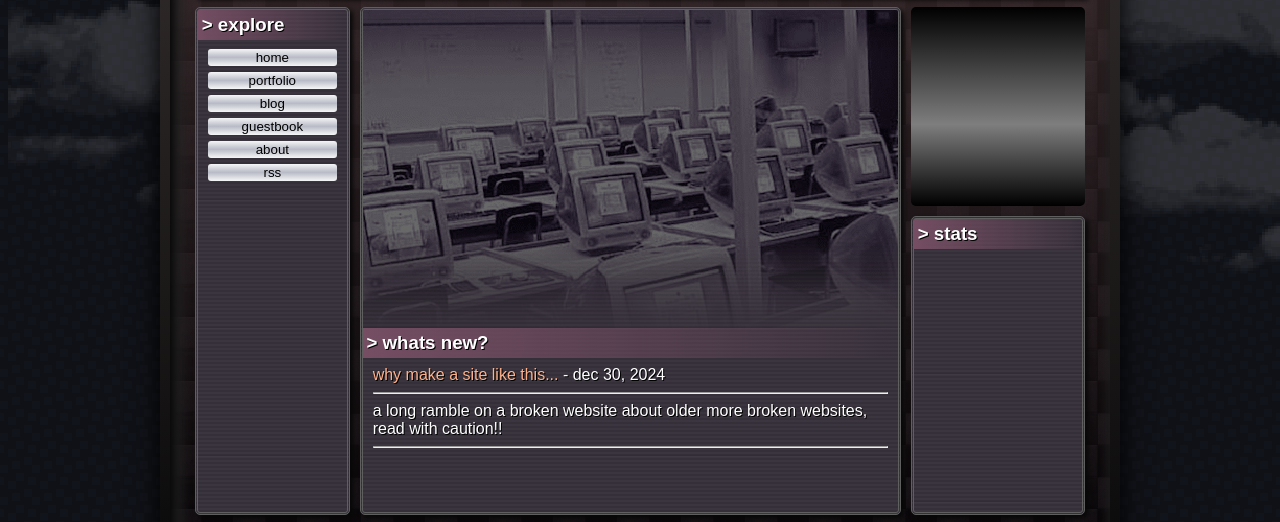
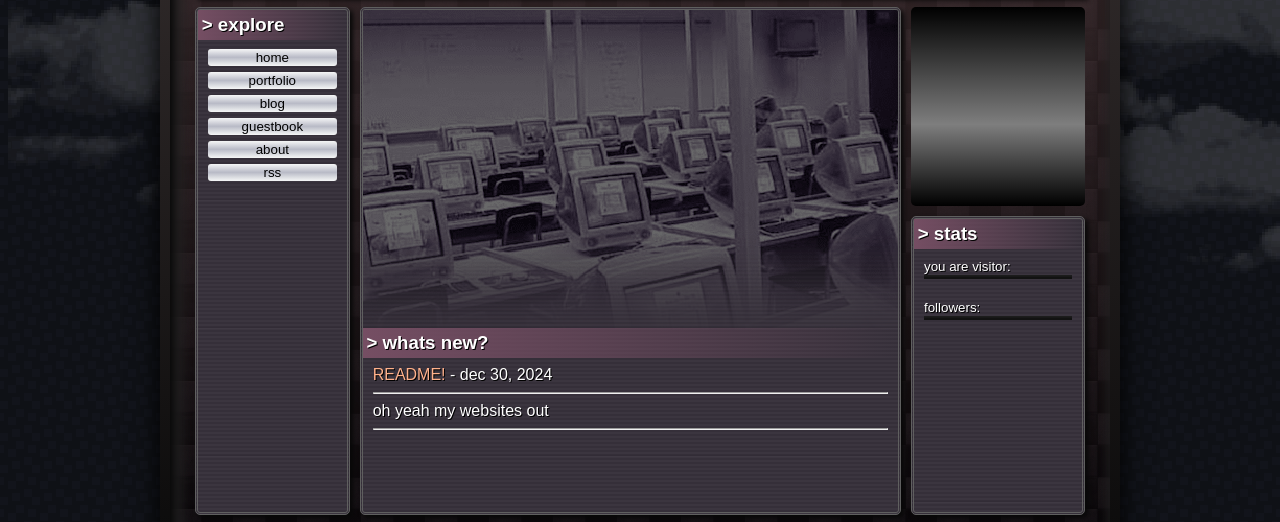
Before and after one commit to izzint/izz.int.moe, an Eleventy site: page src/index.njk in a window 1280 px wide. Shown: the part 250-772 px from the top of the page. Built offline with nearby package versions, Linux system fonts and the light colour scheme; Eleventy itself is replaced by a stand-in of ours; files that its build step writes are made by us from their sources; no server answers.

Commit message:
some visual changes

```diff
--- a/src/_includes/layouts/base.njk
+++ b/src/_includes/layouts/base.njk
@@ -35,6 +35,10 @@
                 </div>
                 <div class="sidebar-right" id="sidebar-right">
                     <h3 class="header">> stats</h3><br>
+                    <small>you are visitor:</small>
+                    <p class="counter" id="hits"></p>
+                    <small>followers:</small>
+                    <p class="counter" id="followers"></p>
                 </div>
                 <div class="buttons">
                     <a href="https://nekoweb.org/"><img src="https://nekoweb.org/assets/buttons/button1.gif"></a>
--- a/src/static/js/nekostats.js
+++ b/src/static/js/nekostats.js
@@ -1,9 +1,5 @@
-/*
-this script is free to use for anything, whenever!
-by izz
-*/
-
 const USERNAME = "izz";
+let devMode = false;
 
 // gets the data from the nekoweb api!!
 const getStats = async () => {
@@ -12,9 +8,11 @@ const getStats = async () => {
     const created = new Date(stats.created_at).toLocaleDateString();
     const updated = new Date(stats.updated_at).toLocaleDateString();
     const updatedTime = new Date(stats.updated_at).toLocaleTimeString();
+    const updateDays = Math.floor(stats.created_at/8.64e7); // hacky hack
 
-    const updateDays = Math.floor(stats.created_at/8.64e7); // hacky hack
+    document.getElementById("hits").innerText = stats.views;
+    document.getElementById("followers").innerText = stats.followers;
 }
-if (!devMode == true) {
-    getStats();
+if (!devMode) {
+getStats();
 }
--- a/src/styles/style.scss
+++ b/src/styles/style.scss
@@ -114,8 +114,11 @@ a {
 
 .counter {
     font-family: 'LED';
-    background-color: black;
+    background: url('/img/scanline-bg.png'), rgb(17, 17, 17);
     font-size: larger;
+    text-align: center;
+    padding: 2px;
+    margin-top: 0;
 }
 
 .goodie {
```
Also changed, not shown: .eleventy.js, .github/workflows/publish.yml.
